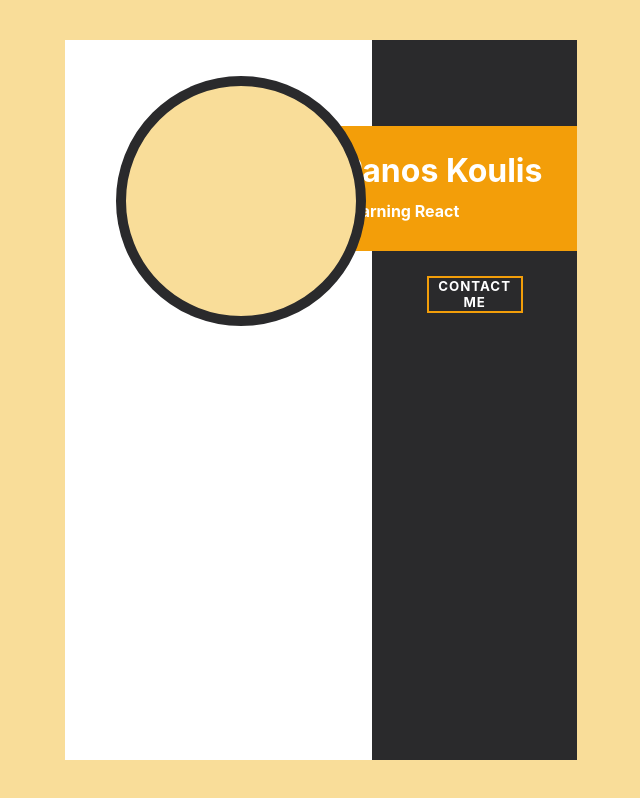
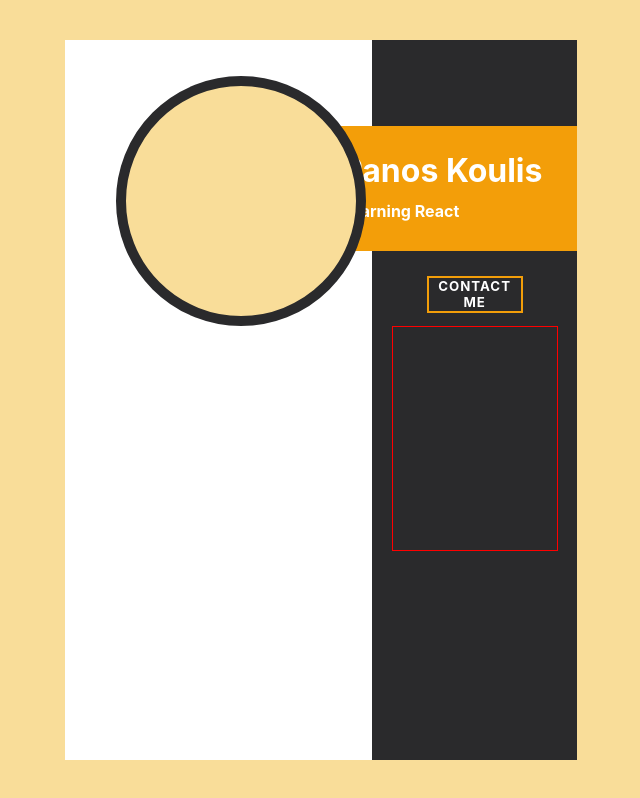
Before and after one commit to Kiwasthal/cv-project, a React (Create React App) app: page / in a window 1280 px wide. Shown: the whole page, without its empty margins (319-959 px from the left). Built offline with nearby package versions, Linux system fonts and the light colour scheme; the HTML template or start-up script is replaced by a standard one.

Commit message:
Imported font-awsome and icons

```diff
--- a/package.json
+++ b/package.json
@@ -3,6 +3,9 @@
   "version": "0.1.0",
   "private": true,
   "dependencies": {
+    "@fortawesome/fontawesome-svg-core": "^6.1.1",
+    "@fortawesome/free-solid-svg-icons": "^6.1.1",
+    "@fortawesome/react-fontawesome": "^0.1.18",
     "@testing-library/jest-dom": "^5.16.4",
     "@testing-library/react": "^13.3.0",
     "@testing-library/user-event": "^13.5.0",
--- a/src/App.css
+++ b/src/App.css
@@ -6,5 +6,5 @@
   background-color: #fff;
   display: grid;
   grid-template-columns: 5% 5% 125px 125px 1fr 40%;
-  grid-template-rows: 5% 50px 125px 25px 25px 25px 1fr;
+  grid-template-rows: 5% 50px 125px 25px 25px 25px 20px 35px 170px 1fr;
 }
--- a/src/App.js
+++ b/src/App.js
@@ -5,6 +5,8 @@
   StylectContactHeader,
 } from './StyledComponents/Components.styled';
 import TitleModal from './Components/TitleModal';
+import ContactManager from './Components/ContactManager';
+
 function App() {
   return (
     <div className="App">
@@ -12,6 +14,7 @@
       <RightPartition />
       <TitleModal />
       <StylectContactHeader>CONTACT ME</StylectContactHeader>
+      <ContactManager />
     </div>
   );
 }
--- /dev/null
+++ b/src/Components/ContactManager.js
@@ -0,0 +1,24 @@
+import { FontAwesomeIcon } from '@fortawesome/react-fontawesome';
+import { faLocationDot } from '@fortawesome/free-solid-svg-icons';
+import { faGlobe } from '@fortawesome/free-solid-svg-icons';
+import { faPhone } from '@fortawesome/free-solid-svg-icons';
+import { StyledContactContainer } from '../StyledComponents/Components.styled';
+// {/* <FontAwesomeIcon icon={faLocationDot} style={{ color: 'orange' }} />
+//         <FontAwesomeIcon icon={faGlobe} style={{ color: 'orange' }} />
+//         <FontAwesomeIcon icon={faPhone} style={{ color: 'orange' }} /> */}
+
+import { Component } from 'react';
+
+export class ContactManager extends Component {
+  constructor(props) {
+    super(props);
+    this.state = {
+      edit: false,
+    };
+  }
+  render() {
+    return <StyledContactContainer></StyledContactContainer>;
+  }
+}
+
+export default ContactManager;
--- a/src/StyledComponents/Components.styled.js
+++ b/src/StyledComponents/Components.styled.js
@@ -2,7 +2,7 @@
 
 const RightPartition = styled.div`
   background-color: #2a2a2c;
-  grid-area: 1 / 6 / 8 / 7;
+  grid-area: 1 / 6 / 12 / 7;
   z-index: 999;
 `;
 
@@ -30,6 +30,7 @@
   grid-area: 2 / 2 / 3 / 5;
   display: flex;
   justify-content: flex-start;
+  cursor: default;
 `;
 
 const StyledUserSubheader = styled.h4`
@@ -40,6 +41,7 @@
   display: flex;
   justify-content: flex-start;
   align-items: flex-start;
+  cursor: default;
 `;
 
 const StyledEditButton = styled.button`
@@ -127,6 +129,17 @@
   border: 2px solid #f39e09;
   z-index: 1001;
   grid-area: 5 / 6 / 6 / 7;
+  cursor: default;
+`;
+
+const StyledContactContainer = styled.div`
+  justify-self: center;
+  width: 80%;
+  grid-area: 7 / 6 / 10 / 7;
+  border: 1px solid red;
+  z-index: 1000;
+  display: grid;
+  grid-template-rows: 1fr 1fr 1fr;
 `;
 
 export {
@@ -139,4 +152,5 @@
   StyledTitleInputMain,
   StyledTitleInputSecondary,
   StylectContactHeader,
+  StyledContactContainer,
 };
```
Also changed, not shown: 1 other file (tests, documents, lock files or other folders).
